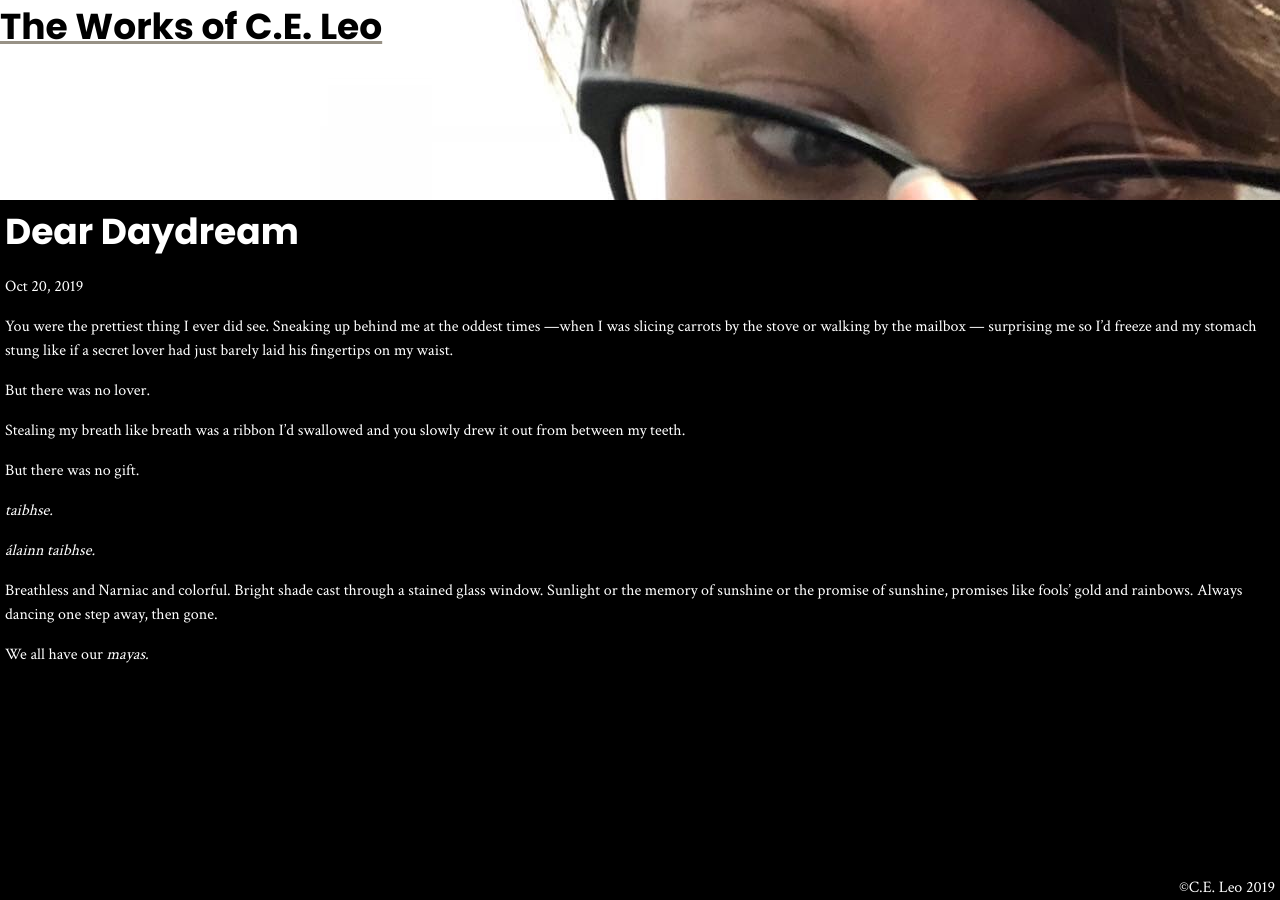
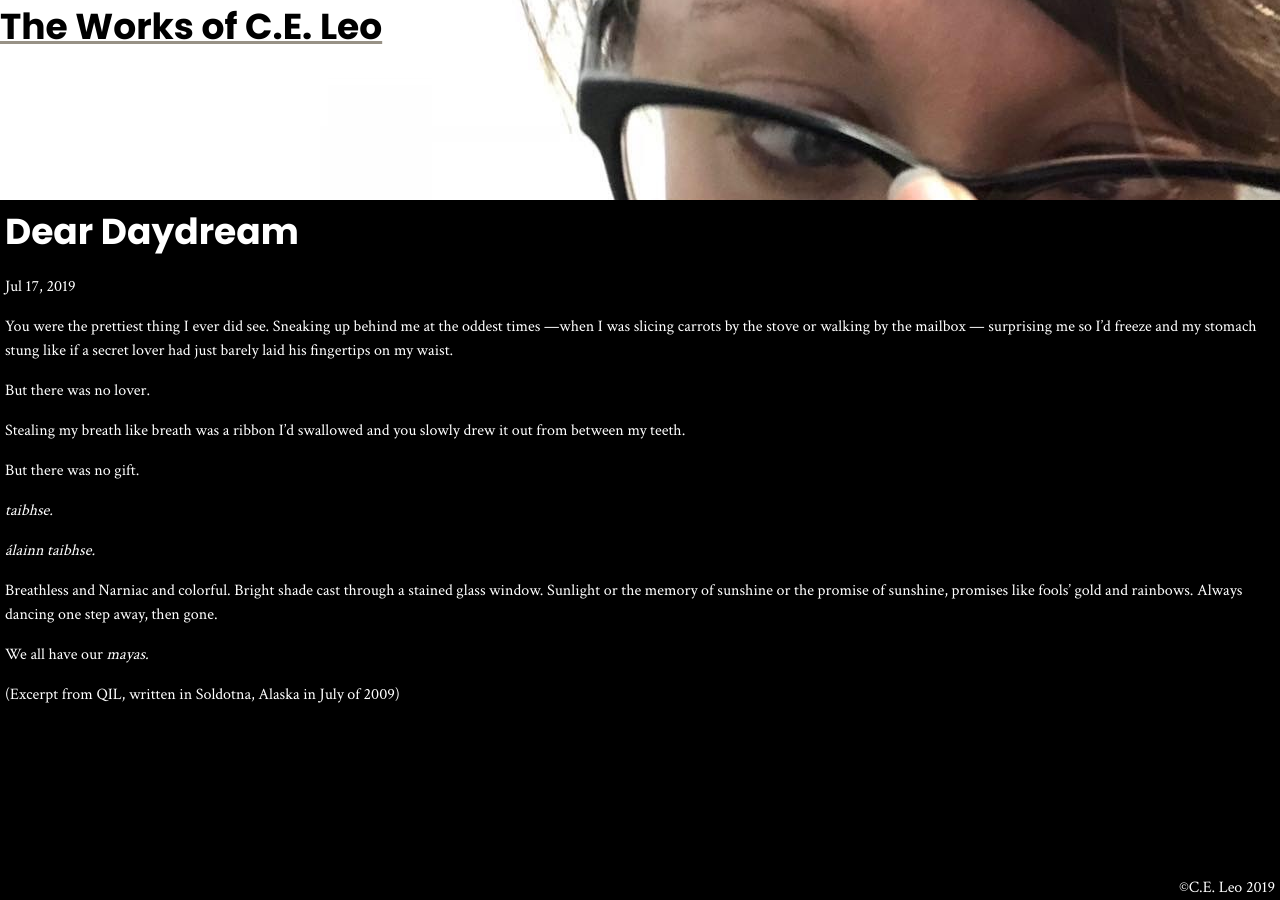
Before and after one commit to Ch3ram13/celeoworks, a Jekyll site: the page built from _posts/2019-10-20-dear-daydream.markdown, in a window 1280 px wide. Built offline with Jekyll 4.4.1, drawn with Linux system fonts in a browser that asks for light colours.

Commit message:
Update 2019-10-20-dear-daydream.markdown
Added contextual note

```diff
--- a/_posts/2019-10-20-dear-daydream.markdown
+++ b/_posts/2019-10-20-dear-daydream.markdown
@@ -1,7 +1,7 @@
 ---
 layout: post
 title:  "Dear Daydream"
-date:   2019-10-20 10:00:00 -0700
+date:   2019-07-17 21:01:00 -00
 categories: yesterday
 ---
 
@@ -23,3 +23,7 @@ But there was no gift.
 Breathless and Narniac and colorful. Bright shade cast through a stained glass window.  Sunlight or the memory of sunshine or the promise of sunshine, promises like fools' gold and rainbows.  Always dancing one step away, then gone.
 
 We all have our *mayas.*
+
+
+
+(Excerpt from QIL, written in Soldotna, Alaska in July of 2009)
```
